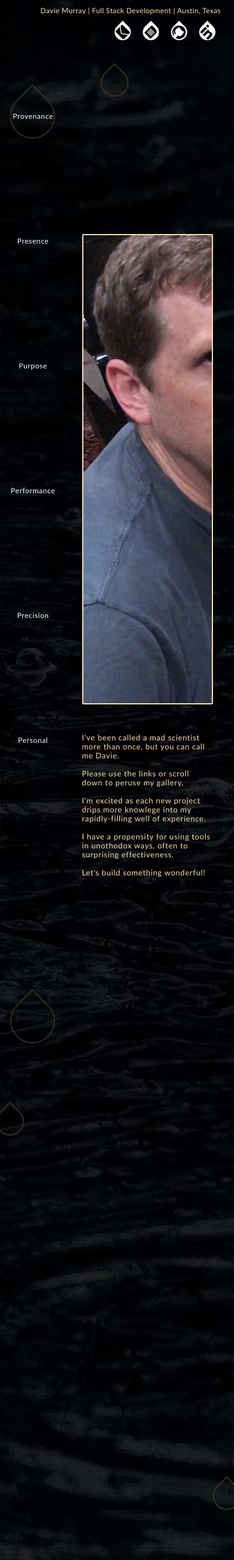
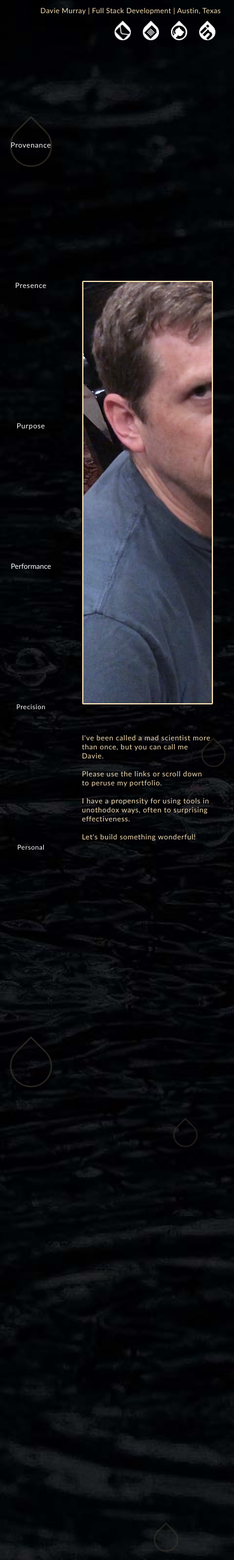
Before and after one commit to LinearSix/davie, a PHP site: page /parallax.html in a window 390 px wide. Shown: the whole page at 60% size. Run offline with PHP 8.4, Linux system fonts and the light colour scheme.

Commit message:
more mobile styling

```diff
--- a/parallax.css
+++ b/parallax.css
@@ -1674,108 +1674,102 @@ h6 {
   }
 
   .link_group1 {
-    width: 75px;
-    height: 75px;
-    line-height: 75px;
+    width: 68px;
+    height: 68px;
+    line-height: 68px;
     transform-style: flat;
     position: absolute;
     font-family: 'Gill Sans';
     font-size: 12px;
     color: wheat;
     letter-spacing: .05em;
-    top: 6vh;
+    top: 8vh;
     left: 4.5vw;
     text-align: center;
-    /*
-    background: rgba(237, 9, 9, 0.482); */
+    /* background: rgba(237, 9, 9, 0.482); */
   }
 
   .link_group2 {
     z-index: 1;
-    width: 75px;
-    height: 75px;
-    line-height: 75px;
+    width: 68px;
+    height: 68px;
+    line-height: 68px;
     transform-style: flat;
     position: absolute;
     font-family: 'Gill Sans';
     font-size: 12px;
     color: wheat;
     letter-spacing: .05em;
-    top: 14vh;
+    top: 17vh;
     left: 4.5vw;
     text-align: center;
-    /*
-    background: rgba(237, 9, 9, 0.482); */
+    /* background: rgba(237, 9, 9, 0.482); */
   }
 
   .link_group3 {
     z-index: 1;
-    width: 75px;
-    height: 75px;
-    line-height: 75px;
+    width: 68px;
+    height: 68px;
+    line-height: 68px;
     transform-style: flat;
     position: absolute;
     font-family: 'Gill Sans';
     font-size: 12px;
     color: wheat;
     letter-spacing: .05em;
-    top: 22vh;
+    top: 26vh;
     left: 4.5vw;
     text-align: center;
-    /*
-    background: rgba(237, 9, 9, 0.482); */
+    /* background: rgba(237, 9, 9, 0.482); */
   }
   .link_group4 {
     z-index: 1;
-    width: 75px;
-    height: 75px;
-    line-height: 75px;
+    width: 68px;
+    height: 68px;
+    line-height: 68px;
     transform-style: flat;
     position: absolute;
     font-family: 'Gill Sans';
     font-size: 12px;
     color: wheat;
-    letter-spacing: .05em;
-    top: 30vh;
+    letter-spacing: .0em;
+    top: 35vh;
     left: 4.5vw;
     text-align: center;
-    /*
-    background: rgba(237, 9, 9, 0.482); */
+    /* background: rgba(237, 9, 9, 0.482); */
   }
   .link_group5 {
     z-index: 1;
-    width: 75px;
-    height: 75px;
-    line-height: 75px;
+    width: 68px;
+    height: 68px;
+    line-height: 68px;
     transform-style: flat;
     position: absolute;
     font-family: 'Gill Sans';
-    font-size: 12px;
+    font-size: 11px;
     color: wheat;
     letter-spacing: .05em;
-    top: 38vh;
+    top: 44vh;
     left: 4.5vw;
     text-align: center;
-    /*
-    background: rgba(237, 9, 9, 0.482); */
+    /* background: rgba(237, 9, 9, 0.482); */
   }
 
   .link_group6 {
     z-index: 1;
-    width: 75px;
-    height: 75px;
-    line-height: 75px;
+    width: 68px;
+    height: 68px;
+    line-height: 68px;
     transform-style: flat;
     position: absolute;
     font-family: 'Gill Sans';
-    font-size: 12px;
+    font-size: 11px;
     color: wheat;
     letter-spacing: .05em;
-    top: 46vh;
+    top: 53vh;
     left: 4.5vw;
     text-align: center;
-    /*
-    background: rgba(237, 9, 9, 0.482); */
+    /* background: rgba(237, 9, 9, 0.482); */
   }
 
   .div_contact {
@@ -1825,7 +1819,7 @@ h6 {
     left: 35vw;
     top: 47vh;
     width: 55vw;
-    font-size: 13px;
+    font-size: 12px;
     line-height: 15px;
   }
 
@@ -1893,43 +1887,43 @@ h6 {
     text-align: left;
     position: absolute;
     left: 67vw;
-    top: 67vh;
+    top: 77vh;
     width: 25vw;
-    font-size: 11px;
+    font-size: 10px;
     line-height: 15px;
   }
 
   .div_screen_shot_1 {
     width: 55vw;
-    height: 30vh;
+    height: 27vh;
     left: 35vw;
-    top: 15vh;
+    top: 18vh;
   }
 
   .div_screen_shot_2 {
     width: 55vw;
-    height: 30vh;
+    height: 27vh;
     left: 35vw;
     top: 24vh;
   }
 
   .div_screen_shot_3 {
     width: 55vw;
-    height: 30vh;
+    height: 27vh;
     left: 35vw;
     top: 26vh;
   }
 
   .div_screen_shot_4 {
     width: 55vw;
-    height: 30vh;
+    height: 27vh;
     left: 35vw;
     top: 24vh;
   }
 
   .div_screen_shot_5 {
     width: 55vw;
-    height: 30vh;
+    height: 27vh;
     left: 35vw;
     top: 24vh;
   }
@@ -2037,12 +2031,12 @@ h6 {
   }
 
   .div_dot_1 {
-    width: 71px;
-    height: 71px;
+    width: 66px;
+    height: 66px;
     padding: 0px;
     position: relative;
     left: 10.5vw;
-    top: 6vh;
+    top: 8vh;
     /* background: linear-gradient(135deg, rgba(237, 206, 155, 0.5), rgba(255, 255, 255, .5) 99%); */
     border-bottom-left-radius: 50%;
     border-bottom-right-radius: 50%;
@@ -2055,12 +2049,12 @@ h6 {
   }
 
   .div_dot_2 {
-    width: 71px;
-    height: 71px;
+    width: 66px;
+    height: 66px;
     padding: 0px;
     position: relative;
     left: 10.5vw;
-    top: 14vh;
+    top: 17vh;
     /* background: linear-gradient(135deg, rgba(165, 232, 214, 0.5), rgba(255, 255, 255, .5) 99%); */
     border-bottom-left-radius: 50%;
     border-bottom-right-radius: 50%;
@@ -2145,12 +2139,16 @@ h6 {
   }
 
   .div_dot_7 {
-    width: 35px;
-    height: 35px;
+    visibility: hidden;
+  }
+
+  .div_dot_8 {
+    width: 30px;
+    height: 30px;
     padding: 0px;
     position: relative;
-    left: 44vw;
-    top: 12vh;
+    left: 80vw;
+    top: 46vh;
     /* background: linear-gradient(135deg, rgba(138, 138, 138, 0.15), rgba(255, 255, 255, .15) 99%); */
     border-bottom-left-radius: 50%;
     border-bottom-right-radius: 50%;
@@ -2160,16 +2158,16 @@ h6 {
     -moz-transform: rotate(45deg);
     -o-transform: rotate(45deg);
     color: white;
-    border: solid rgba(62, 56, 45, 0.75) 2px;
-  }
-
-  .div_dot_8 {
-    width: 35px;
-    height: 35px;
+    border: solid rgba(62, 56, 45, 0.5) 2px;
+  }
+
+  .div_dot_9 {
+    width: 30px;
+    height: 30px;
     padding: 0px;
     position: relative;
-    left: 7vw;
-    top: 66vh;
+    left: 70vw;
+    top: 65vh;
     /* background: linear-gradient(135deg, rgba(138, 138, 138, 0.15), rgba(255, 255, 255, .15) 99%); */
     border-bottom-left-radius: 50%;
     border-bottom-right-radius: 50%;
@@ -2179,16 +2177,20 @@ h6 {
     -moz-transform: rotate(45deg);
     -o-transform: rotate(45deg);
     color: white;
-    border: solid rgba(62, 56, 45, 0.75) 2px;
-  }
-
-  .div_dot_9 {
-    width: 35px;
-    height: 35px;
+    border: solid rgba(62, 56, 45, 0.5) 2px;
+  }
+
+  .div_dot_10 {
+    visibility: hidden;
+  }
+
+  .div_dot_11 {
+    width: 30px;
+    height: 30px;
     padding: 0px;
     position: relative;
-    left: 70vw;
-    top: 30vh;
+    left: 26vw;
+    top: 97vh;
     /* background: linear-gradient(135deg, rgba(138, 138, 138, 0.15), rgba(255, 255, 255, .15) 99%); */
     border-bottom-left-radius: 50%;
     border-bottom-right-radius: 50%;
@@ -2198,16 +2200,16 @@ h6 {
     -moz-transform: rotate(45deg);
     -o-transform: rotate(45deg);
     color: white;
-    border: solid rgba(62, 56, 45, 0.75) 2px;
-  }
-
-  .div_dot_10 {
-    width: 35px;
-    height: 35px;
+    border: solid rgba(62, 56, 45, 0.5) 2px;
+  }
+
+  .div_dot_12 {
+    width: 30px;
+    height: 30px;
     padding: 0px;
     position: relative;
-    left: 58vw;
-    top: 120vh;
+    left: 63vw;
+    top: 82vh;
     /* background: linear-gradient(135deg, rgba(138, 138, 138, 0.15), rgba(255, 255, 255, .15) 99%); */
     border-bottom-left-radius: 50%;
     border-bottom-right-radius: 50%;
@@ -2217,44 +2219,6 @@ h6 {
     -moz-transform: rotate(45deg);
     -o-transform: rotate(45deg);
     color: white;
-    border: solid rgba(62, 56, 45, 0.75) 2px;
-  }
-
-  .div_dot_11 {
-    width: 35px;
-    height: 35px;
-    padding: 0px;
-    position: relative;
-    left: 20vw;
-    top: 98vh;
-    /* background: linear-gradient(135deg, rgba(138, 138, 138, 0.15), rgba(255, 255, 255, .15) 99%); */
-    border-bottom-left-radius: 50%;
-    border-bottom-right-radius: 50%;
-    border-top-right-radius: 50%;
-    transform: rotate(45deg);
-    -webkit-transform: rotate(45deg);
-    -moz-transform: rotate(45deg);
-    -o-transform: rotate(45deg);
-    color: white;
-    border: solid rgba(62, 56, 45, 0.75) 2px;
-  }
-
-  .div_dot_12 {
-    width: 35px;
-    height: 35px;
-    padding: 0px;
-    position: relative;
-    left: 84vw;
-    top: 80vh;
-    /* background: linear-gradient(135deg, rgba(138, 138, 138, 0.15), rgba(255, 255, 255, .15) 99%); */
-    border-bottom-left-radius: 50%;
-    border-bottom-right-radius: 50%;
-    border-top-right-radius: 50%;
-    transform: rotate(45deg);
-    -webkit-transform: rotate(45deg);
-    -moz-transform: rotate(45deg);
-    -o-transform: rotate(45deg);
-    color: white;
-    border: solid rgba(62, 56, 45, 0.75) 2px;
-  }
-}
+    border: solid rgba(62, 56, 45, 0.5) 2px;
+  }
+}
--- a/parallax.html
+++ b/parallax.html
@@ -34,10 +34,6 @@
                 <div class="div_dot_10"></div>
                 <div class="div_dot_11"></div>
                 <div class="div_dot_12"></div>
-                <div class="div_dot_13"></div>
-                <div class="div_dot_14"></div>
-                <!-- <div class="div_D">D</div>
-                <div class="div_M">M</div> -->
             </div>
             <div class="parallax__layer parallax__layer--1">
                 <a href="#group6"><div class="div_screen_shot_1"></div></a>
@@ -46,15 +42,10 @@
                 <div class="div_blurb_1">
                     <p>I've been called a mad scientist more than once, but you can call me Davie.</p>
                     <h6>&nbsp;</h6>
-                    <p>Please use the links or scroll down to peruse my gallery.</p>
-                    <h6>&nbsp;</h6>
-                    <p>I'm excited as each new project drips more knowlege into my rapidly-filling
-                        well of experience.
-                    </p>
+                    <p>Please use the links or scroll down to peruse my portfolio.</p>
                     <h6>&nbsp;</h6>
                     <p>I have a propensity for using tools in unothodox ways,
-                        often to surprising effectiveness.
-                    </p>
+                        often to surprising effectiveness.</p>
                     <h6>&nbsp;</h6>
                     <p>Let's build something wonderful!</p>
                 </div>
@@ -164,14 +155,12 @@
             </div>
             <div class="parallax__layer parallax__layer--2">
                 <div class="div_blurb_6">
-                    <p>I am an accomplished drummer and musical artist.
-                    </p>
-                    <h6>&nbsp;</h6>
-                    <p>I enjoy playing live, recording, and touring when possible.
+                    <p>I am an accomplished drummer and musical artist who loves
+                        playing live, recording, and touring when possible.
                     </p>
                 </div>
                 <div class="div_blurb_7">
-                    <p>I've prototyped experimental instruments, including the Drumbas,
+                    <p>I've developed experimental instruments like the Drumbas,
                         a stringed percussion instrument designed
                         to be played along with a drumset.
                     </p>
```
Also changed, not shown: other parts of parallax.css (+40 -40 lines).
